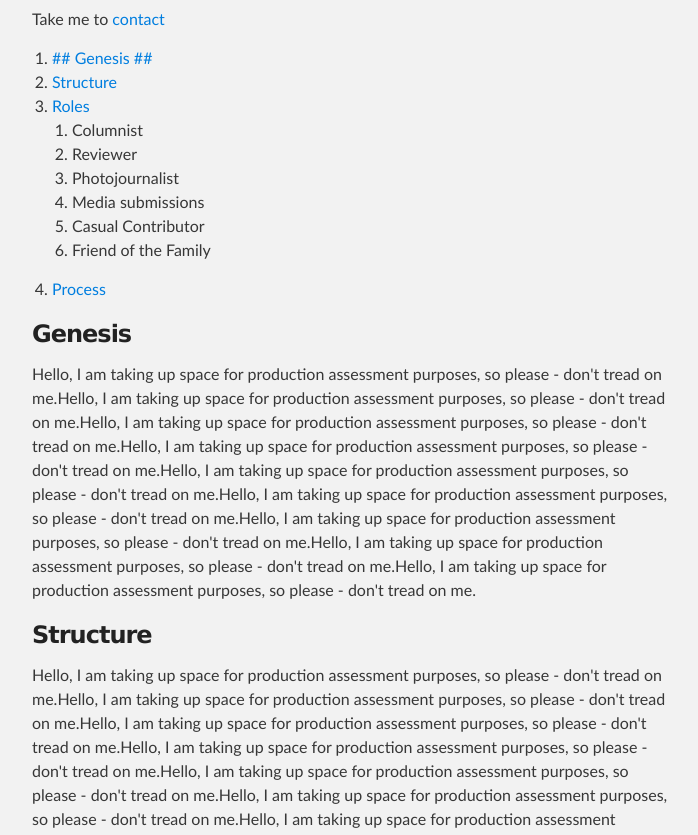
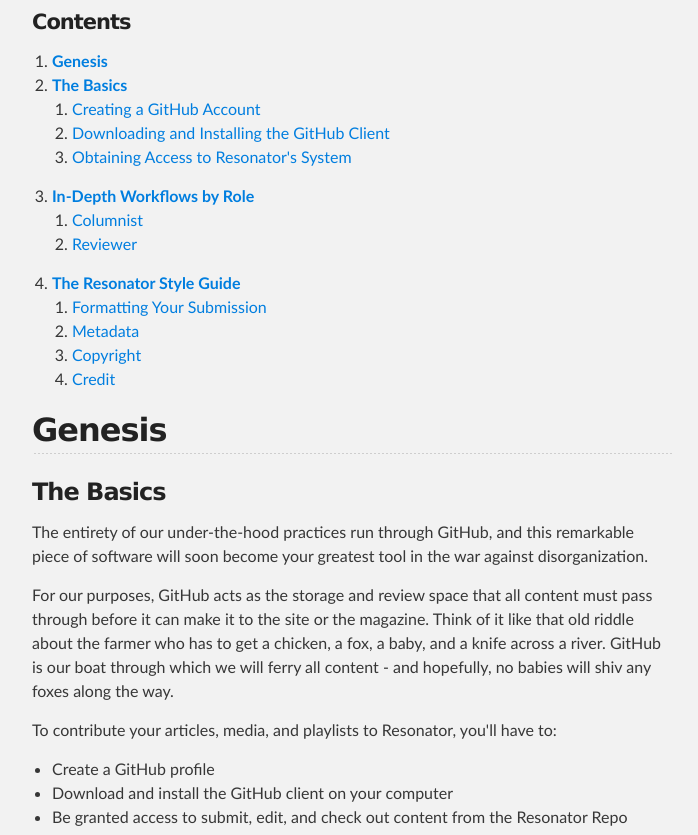
Before and after one commit to ResonatorMagazine/ContributorFAQ, a plain HTML site: page index.html in a window 1280 px wide. Shown: the part 470-1305 px from the top of the page, without its empty margins (288-986 px from the left). Drawn offline with Linux system fonts and the light colour scheme.

```diff
--- a/index.html
+++ b/index.html
@@ -35,51 +35,105 @@
 <a id="resonator-magazine-has-instructions" class="anchor" href="#resonator-magazine-has-instructions" aria-hidden="true"><span class="octicon octicon-link"></span></a><strong>Resonator Magazine Has Instructions</strong>
 </h1>
 
-<p>Take me to <a href="#contact_form">contact</a></p>
+<h4>
+<a id="contents" class="anchor" href="#contents" aria-hidden="true"><span class="octicon octicon-link"></span></a>Contents</h4>
 
 <ol>
-<li><a href="#genesis">## Genesis ##</a></li>
-<li><a href="#structure">Structure</a></li>
+<li><a href="#genesis"><strong>Genesis</strong></a></li>
 <li>
-<a href="#roles">Roles</a>
+<a href="#basics"><strong>The Basics</strong></a>
 
 <ol>
-<li>Columnist</li>
-<li>Reviewer</li>
-<li>Photojournalist</li>
-<li>Media submissions</li>
-<li>Casual Contributor</li>
-<li>Friend of the Family </li>
+<li><a href="#account">Creating a GitHub Account</a></li>
+<li><a href="#client">Downloading and Installing the GitHub Client</a></li>
+<li><a href="#system">Obtaining Access to Resonator's System</a></li>
 </ol>
 </li>
 <li>
-<a href="#process">Process</a><br>
+<a href="#roles"><strong>In-Depth Workflows by Role</strong></a>
+
+<ol>
+<li><a href="#columnist">Columnist</a></li>
+<li><a href="#reviewer">Reviewer</a></li>
+</ol>
+</li>
+<li>
+<a href="#style_guide"><strong>The Resonator Style Guide</strong></a>
+
+<ol>
+<li><a href="#formatting">Formatting Your Submission</a></li>
+<li><a href="#metadata">Metadata</a></li>
+<li><a href="#copyright">Copyright</a></li>
+<li><a href="#credit">Credit</a></li>
+</ol>
 </li>
 </ol>
 
-<h3>
+<h2>
 <a id="genesis" class="anchor" href="#genesis" aria-hidden="true"><span class="octicon octicon-link"></span></a>
-<a id="genesis"></a>Genesis</h3>
-
-<p>Hello, I am taking up space for production assessment purposes, so please - don't tread on me.Hello, I am taking up space for production assessment purposes, so please - don't tread on me.Hello, I am taking up space for production assessment purposes, so please - don't tread on me.Hello, I am taking up space for production assessment purposes, so please - don't tread on me.Hello, I am taking up space for production assessment purposes, so please - don't tread on me.Hello, I am taking up space for production assessment purposes, so please - don't tread on me.Hello, I am taking up space for production assessment purposes, so please - don't tread on me.Hello, I am taking up space for production assessment purposes, so please - don't tread on me.Hello, I am taking up space for production assessment purposes, so please - don't tread on me.</p>
+<a id="genesis"></a>Genesis</h2>
 
 <h3>
-<a id="structure" class="anchor" href="#structure" aria-hidden="true"><span class="octicon octicon-link"></span></a>
-<a id="structure"></a>Structure</h3>
+<a id="the-basics" class="anchor" href="#the-basics" aria-hidden="true"><span class="octicon octicon-link"></span></a>
+<a id="basics"></a>The Basics</h3>
 
-<p>Hello, I am taking up space for production assessment purposes, so please - don't tread on me.Hello, I am taking up space for production assessment purposes, so please - don't tread on me.Hello, I am taking up space for production assessment purposes, so please - don't tread on me.Hello, I am taking up space for production assessment purposes, so please - don't tread on me.Hello, I am taking up space for production assessment purposes, so please - don't tread on me.Hello, I am taking up space for production assessment purposes, so please - don't tread on me.Hello, I am taking up space for production assessment purposes, so please - don't tread on me.Hello, I am taking up space for production assessment purposes, so please - don't tread on me.Hello, I am taking up space for production assessment purposes, so please - don't tread on me.Hello, I am taking up space for production assessment purposes, so please - don't tread on me.Hello, I am taking up space for production assessment purposes, so please - don't tread on me.Hello, I am taking up space for production assessment purposes, so please - don't tread on me.</p>
+<p>The entirety of our under-the-hood practices run through GitHub, and this remarkable piece of software will soon become your greatest tool in the war against disorganization. </p>
+
+<p>For our purposes, GitHub acts as the storage and review space that all content must pass through before it can make it to the site or the magazine. Think of it like that old riddle about the farmer who has to get a chicken, a fox, a baby, and a knife across a river. GitHub is our boat through which we will ferry all content - and hopefully, no babies will shiv any foxes along the way.  </p>
+
+<p>To contribute your articles, media, and playlists to Resonator, you'll have to:</p>
+
+<ul>
+<li>Create a GitHub profile</li>
+<li>Download and install the GitHub client on your computer</li>
+<li>Be granted access to submit, edit, and check out content from the Resonator Repo</li>
+</ul>
+
+<p>If you've never used GitHub before, and decided to give it a Google-ing, you likely saw a fair bit of discussion about Git, command line, and specialized syntax. <strong>Don't worry about it.</strong> For our purposes, you won't ever have to write any command codes - unless you want to. The following sections outline the necessary process - and honestly, it's no different than posting a batch of photos to Facebook.</p>
+
+<h6>
+<a id="creating-a-github-account" class="anchor" href="#creating-a-github-account" aria-hidden="true"><span class="octicon octicon-link"></span></a>
+<a id="account"></a>Creating a GitHub Account</h6>
+
+<h6>
+<a id="downloading-and-installing-the-github-client" class="anchor" href="#downloading-and-installing-the-github-client" aria-hidden="true"><span class="octicon octicon-link"></span></a>
+<a id="client"></a>Downloading and Installing the GitHub Client</h6>
+
+<h6>
+<a id="obtaining-access-to-resonators-system" class="anchor" href="#obtaining-access-to-resonators-system" aria-hidden="true"><span class="octicon octicon-link"></span></a>
+<a id="system"></a>Obtaining Access to Resonator's System</h6>
 
 <h3>
 <a id="roles" class="anchor" href="#roles" aria-hidden="true"><span class="octicon octicon-link"></span></a>
 <a id="roles"></a>Roles</h3>
 
-<p>Hello, I am taking up space for production assessment purposes, so please - don't tread on me.Hello, I am taking up space for production assessment purposes, so please - don't tread on me.Hello, I am taking up space for production assessment purposes, so please - don't tread on me.Hello, I am taking up space for production assessment purposes, so please - don't tread on me.Hello, I am taking up space for production assessment purposes, so please - don't tread on me.Hello, I am taking up space for production assessment purposes, so please - don't tread on me.Hello, I am taking up space for production assessment purposes, so please - don't tread on me.Hello, I am taking up space for production assessment purposes, so please - don't tread on me.Hello, I am taking up space for production assessment purposes, so please - don't tread on me.Hello, I am taking up space for production assessment purposes, so please - don't tread on me.</p>
+<h6>
+<a id="columnist" class="anchor" href="#columnist" aria-hidden="true"><span class="octicon octicon-link"></span></a>
+<a id="columnist"></a>Columnist</h6>
+
+<p>As a columnist, you play a starring role in Resonator. </p>
+
+<p>Of course, there is that SpiderMan caveat about power and responsibility. Resonator relies on columnists for recurring content, both on the website and in the magazine proper. Because of this, you're ability to work with our GitHub system needs to be a bit more in-depth than that of the casual contributor. All of your draft submissions will need to be pushed to our Columnist repo so that we can maintain solid version control practices.</p>
 
 <h3>
-<a id="process" class="anchor" href="#process" aria-hidden="true"><span class="octicon octicon-link"></span></a>
-<a id="process"></a>Process</h3>
+<a id="the-resonator-style-guide" class="anchor" href="#the-resonator-style-guide" aria-hidden="true"><span class="octicon octicon-link"></span></a>
+<a id="style_guide"></a>The Resonator Style Guide</h3>
 
-<p>Hello, I am taking up space for production assessment purposes, so please - don't tread on me.Hello, I am taking up space for production assessment purposes, so please - don't tread on me.Hello, I am taking up space for production assessment purposes, so please - don't tread on me.Hello, I am taking up space for production assessment purposes, so please - don't tread on me.Hello, I am taking up space for production assessment purposes, so please - don't tread on me.Hello, I am taking up space for production assessment purposes, so please - don't tread on me.Hello, I am taking up space for production assessment purposes, so please - don't tread on me.Hello, I am taking up space for production assessment purposes, so please - don't tread on me.Hello, I am taking up space for production assessment purposes, so please - don't tread on me.</p>
+<h6>
+<a id="formatting-your-submission" class="anchor" href="#formatting-your-submission" aria-hidden="true"><span class="octicon octicon-link"></span></a>
+<a id="formatting"></a>Formatting Your Submission</h6>
+
+<h6>
+<a id="metadata" class="anchor" href="#metadata" aria-hidden="true"><span class="octicon octicon-link"></span></a>
+<a id="metadata"></a>Metadata</h6>
+
+<h6>
+<a id="copyright" class="anchor" href="#copyright" aria-hidden="true"><span class="octicon octicon-link"></span></a>
+<a id="copyright"></a>Copyright</h6>
+
+<h6>
+<a id="credit" class="anchor" href="#credit" aria-hidden="true"><span class="octicon octicon-link"></span></a>
+<a id="credit"></a>Credit</h6>
       </section>
     </div>
 
```
Also changed, not shown: params.json (+1 -1 lines).
